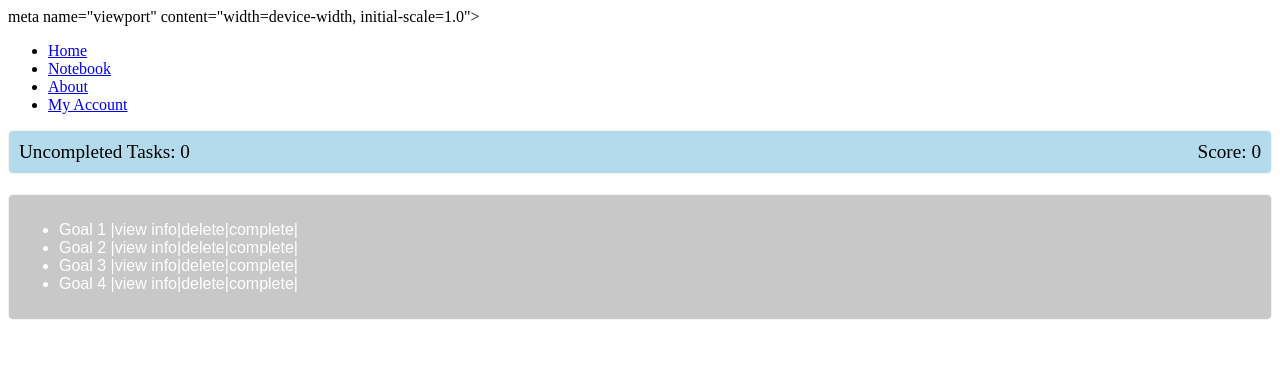
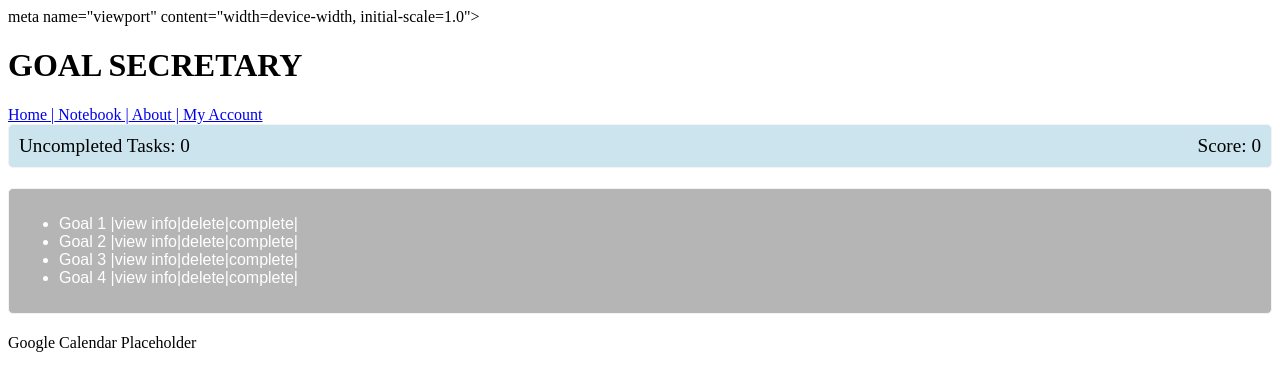
Before and after one commit to CaDragon1/startup, a plain HTML site: page src/html/home.html in a window 1280 px wide. Drawn offline with Linux system fonts and the light colour scheme.

Commit message:
Added header and placeholders

```diff
--- a/src/html/home.html
+++ b/src/html/home.html
@@ -4,30 +4,34 @@
         <meta charset="UTF-8">
         meta name="viewport"
         content="width=device-width, initial-scale=1.0">
-            <title>Home</title>
+            <title>Goal Secretary</title>
             <link rel="stylesheet" href="../css/style.css">
+
     </head>
     <body>
+        <header>
+            <h1>GOAL SECRETARY</h1>
+        </header>
 
 
         <nav>
-            <ul>
-                <li><a href="home.html">Home</a></li>
-                <li><a href="notebook.html">Notebook</a></li>
-                <li><a href="about.html">About</a></li>
-                <li><a href="account.html">My Account</a></li>
-            </ul>
+            <div class="navigation">
+                <a href="home.html">Home |</a><a href="notebook.html"> Notebook |</a><a href="about.html"> About |</a><a href="account.html"> My Account</a>
+            </div>
         </nav>
 
 
 
         <style>
+            .navigation {
+
+            }
             .status-bar {
                 display: flex;
                 justify-content: space-between;
                 align-items: center;
                 padding: 10px;
-                background-color: #b3dbeb;
+                background-color: #cbe4ee;
                 border: 1px solid #f3f3f3;
                 border-radius: 5px;
                 margin-bottom: 20px;
@@ -40,7 +44,7 @@
                 position: relative;
                 display: block;
                 padding: 10px;
-                background-color: #5e5e5e56;
+                background-color: #25252556;
                 border: 1px solid #f3f3f3;
                 border-radius: 5px;
                 margin-bottom: 20px;
@@ -63,5 +67,7 @@
             </ul>
         </div>
 
+        <div class="google-calendar">Google Calendar Placeholder</div>
+
     </body>
 </html>
```
